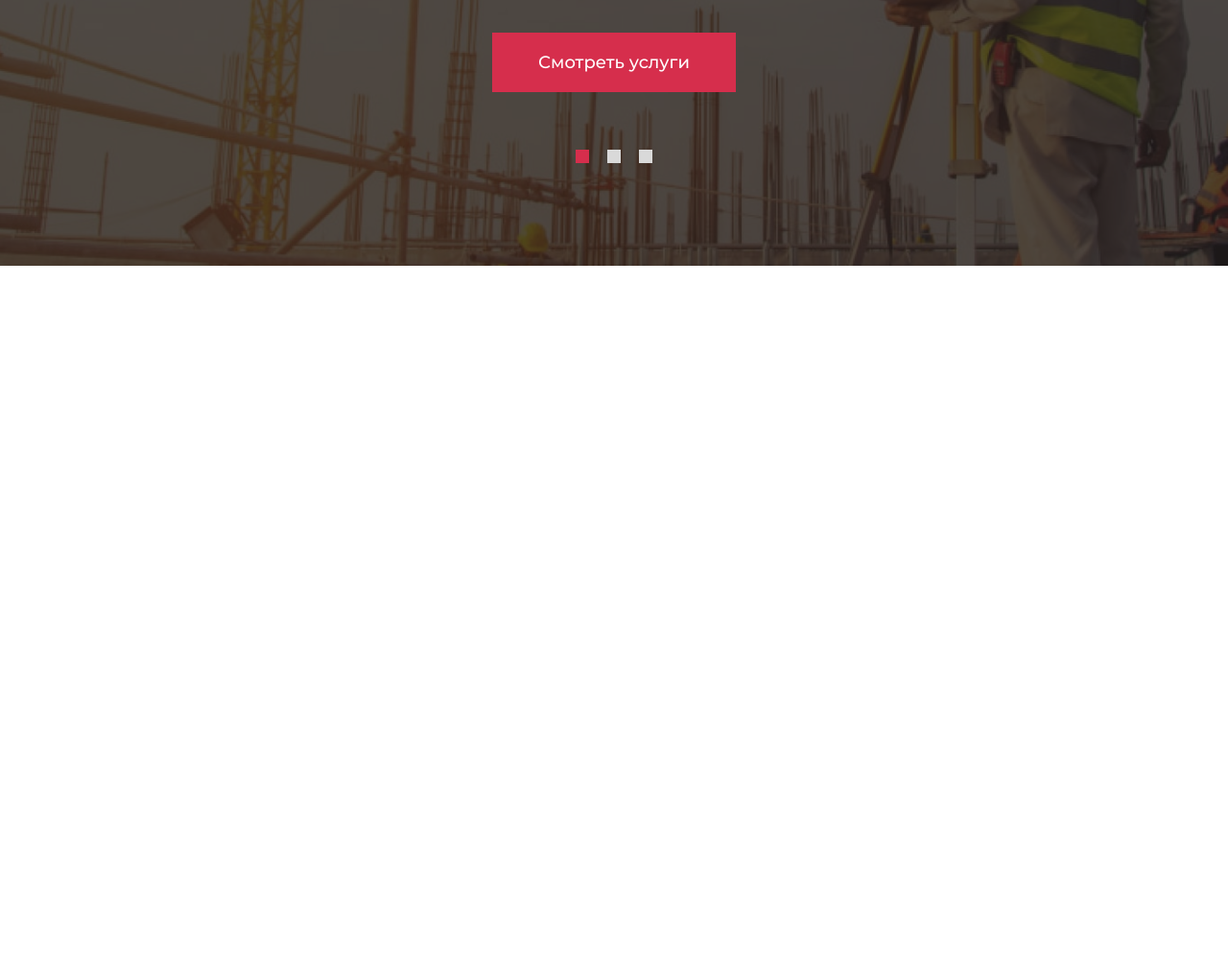
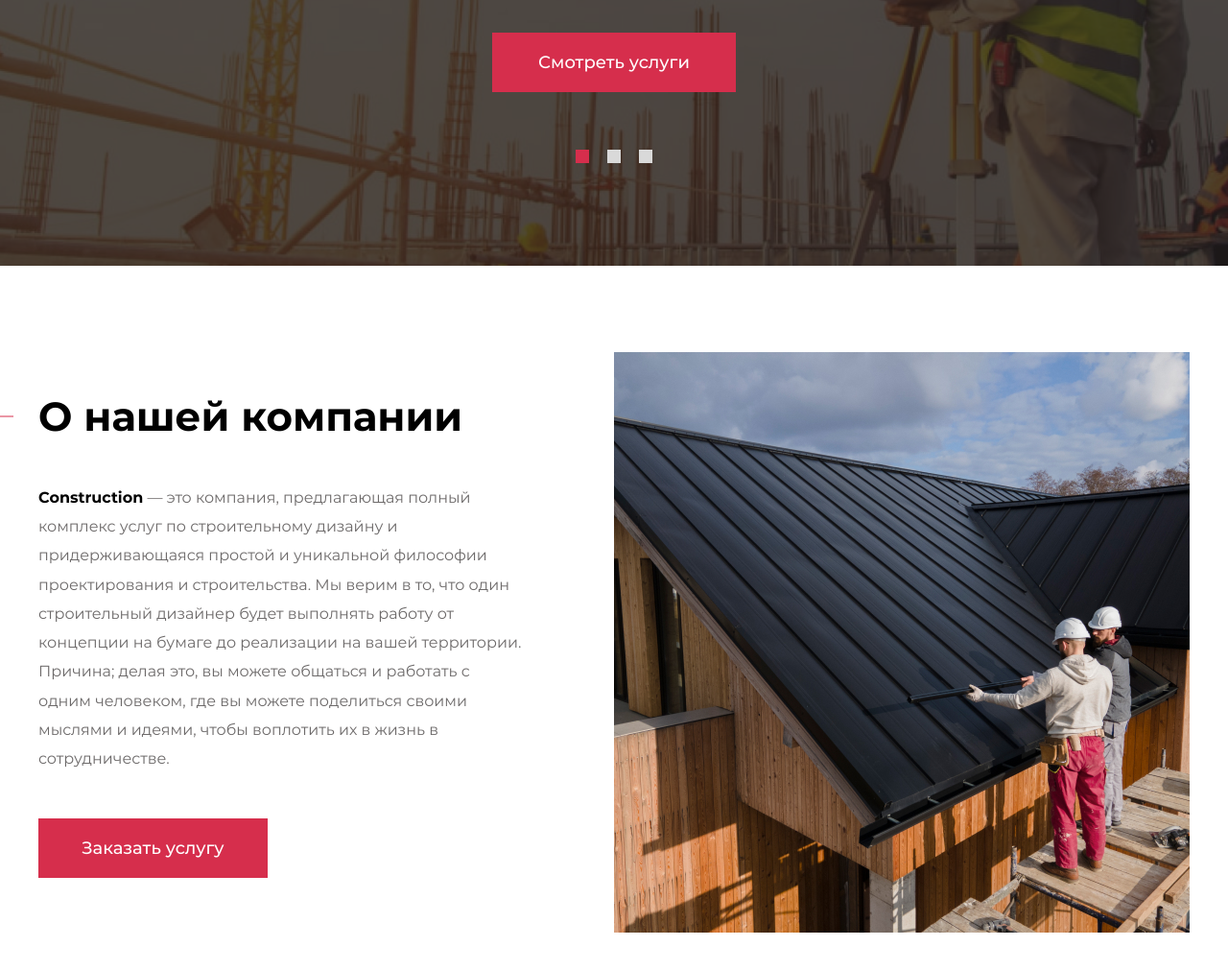
Before and after one commit to SrFerdildon/LEARN-layout-1, a plain HTML site: page index.html in a window 1280 px wide. Shown: the part 521-1532 px from the top of the page at 96% size. Before the commit the page ends 800 px from the top, so only its background shows below. Drawn offline with Linux system fonts and the light colour scheme.

Commit message:
create About us block

```diff
--- a/index.html
+++ b/index.html
@@ -108,6 +108,31 @@
 			<div class="swiper-button-next"></div>
 		</div>
 	</section>
+
+	<section class="s-about">
+		<div class="container">
+			<div class="about-row">
+				<div class="about-left">
+					<h2 class="def-title">О нашей компании</h2>
+					<div class="about-desc def-desc"><strong>Construction</strong> — это компания, предлагающая полный
+						комплекс
+						услуг
+						по строительному дизайну и придерживающаяся простой и
+						уникальной философии проектирования и строительства. Мы верим в то, что один строительный
+						дизайнер
+						будет выполнять
+						работу от концепции на бумаге до реализации на вашей территории. Причина; делая это, вы можете
+						общаться и работать с
+						одним человеком, где вы можете поделиться своими мыслями и идеями, чтобы воплотить их в жизнь в
+						сотрудничестве.</div>
+					<a href="#" class="def-button">Заказать услугу</a>
+				</div>
+				<div class="about-right">
+					<img src="images/about-bg.jpg" alt="О нас">
+				</div>
+			</div>
+		</div>
+	</section>
 	<script src="js/swiper-bundle.min.js"></script>
 	<script src="js/script.js"></script>
 </body>
--- a/styles/style.css
+++ b/styles/style.css
@@ -45,8 +45,33 @@ textarea::placeholder {
 	color: #9F9F9F;
 }
 
+.def-title {
+	font-size: 42px;
+	font-weight: 700;
+	position: relative;
+}
+
+.def-title::before {
+	content: '';
+	height: 1px;
+	width: 100%;
+	position: absolute;
+	top: 50%;
+	transform: translateY(-50%);
+	left: calc(-100% - 26px);
+	background-color: #D62E4C;
+}
+
+.def-desc {
+	color: #6D6A6A;
+	font-size: 16px;
+	font-style: normal;
+	font-weight: 400;
+}
+
 .def-button {
 	background-color: #D62E4C;
+	color: #fff;
 	padding: 20px 48px;
 	display: inline-block;
 	font-size: 18px;
@@ -235,3 +260,38 @@ textarea::placeholder {
 background: #D62E4C;
 }
 /* Banner END */
+
+/* About us START */
+.s-about {
+	padding: 90px 0 125px 0;
+}
+
+.about-row {
+	display: flex;
+	align-items: start;
+	justify-content: space-between;
+}
+
+.about-left .def-title {
+	margin: 41px 0 44px 0;
+}
+
+.about-desc {
+	width: 505px;
+	line-height: 189.9%;
+	margin-bottom: 47px;
+}
+.about-desc strong {
+	color: #000;
+}
+
+.about-left .def-button {
+	padding: 20px 45px;
+}
+
+.about-right img {
+	width: 100%;
+	height: 100%;
+	object-fit: cover;
+}
+/* About us END */
```
Also changed, not shown: images/about-bg.jpg (renamed from images/2.about-us/about-bg.jpg).
